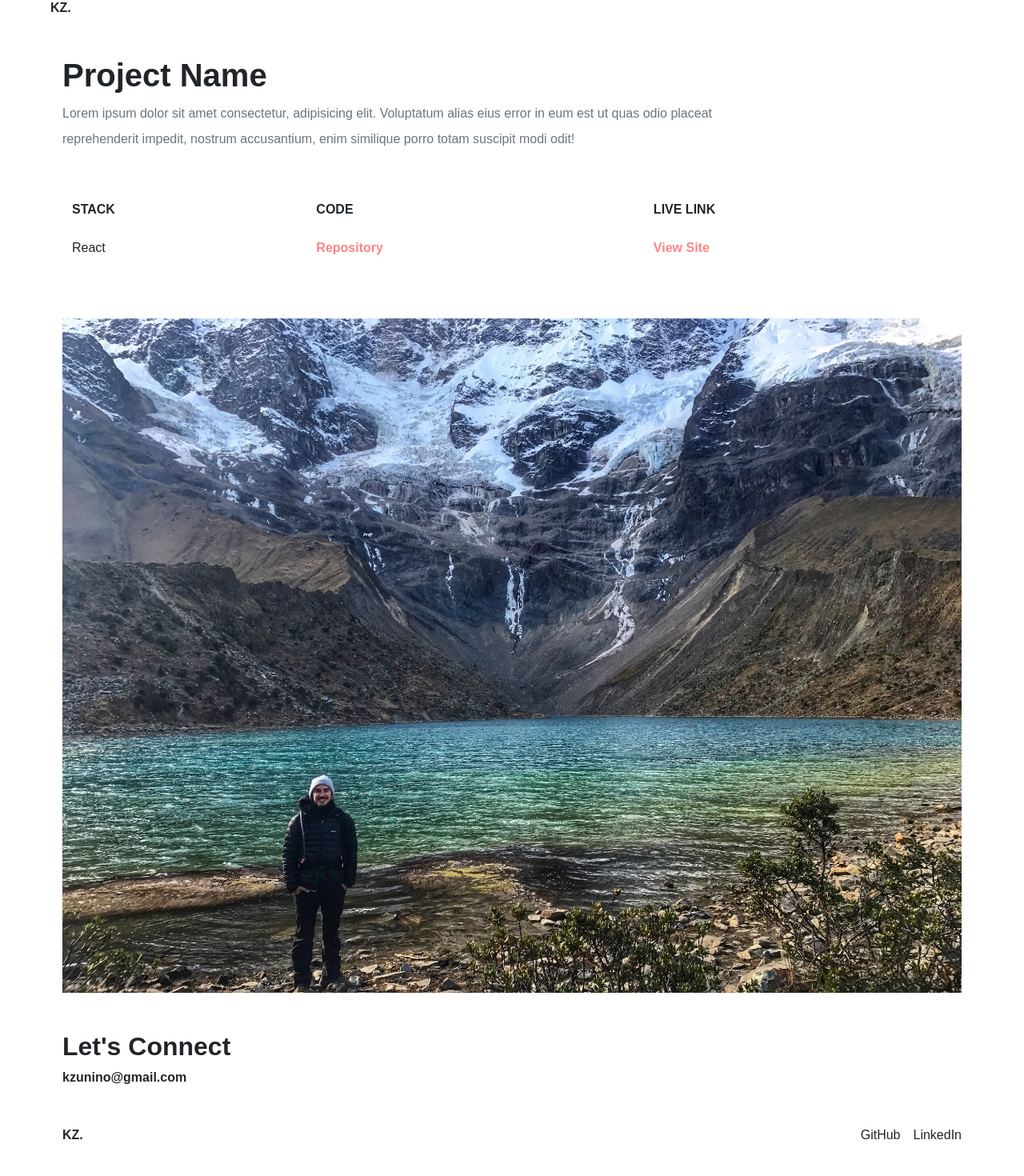
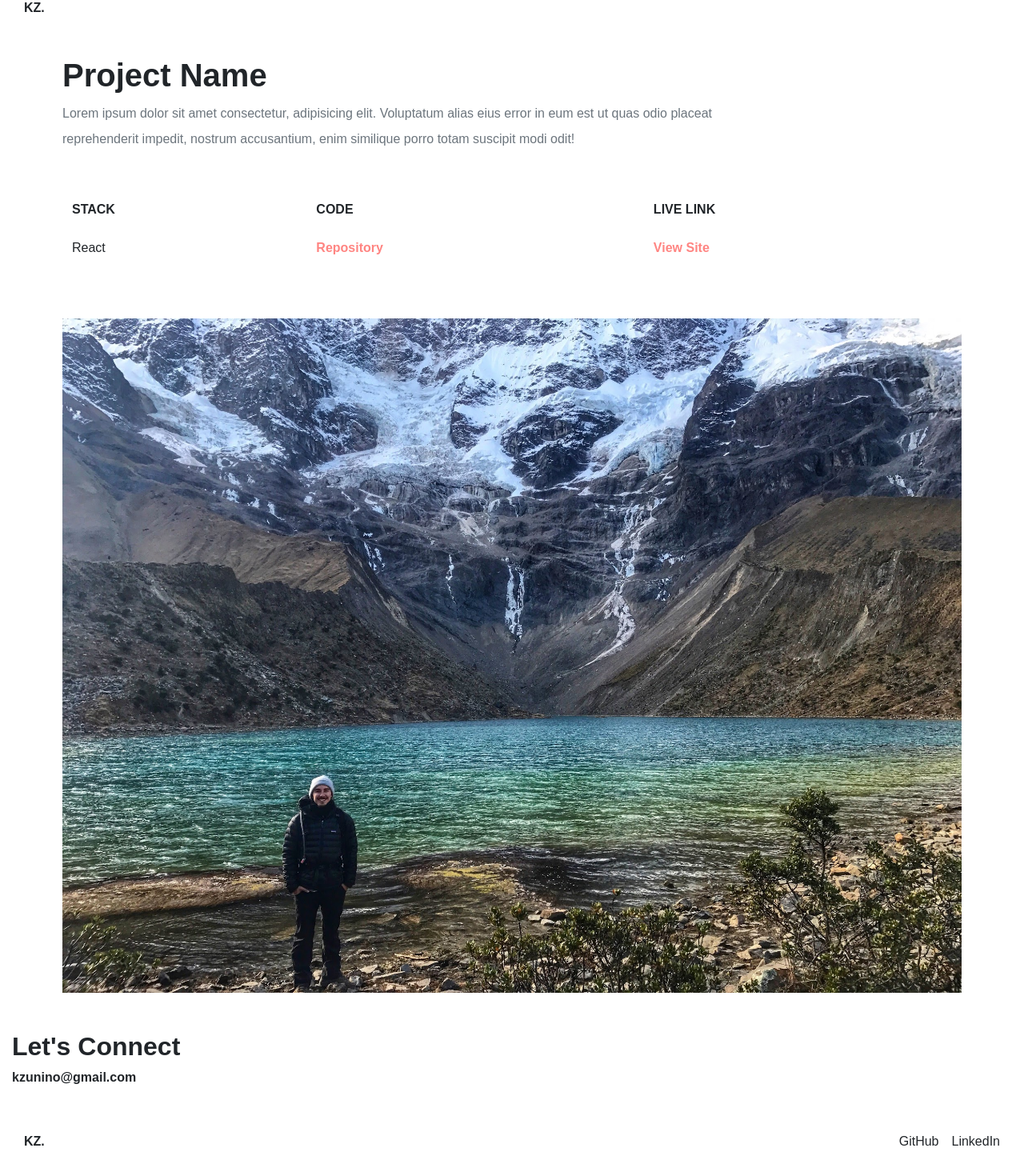
Before and after one commit to kzunino/react-portfolio, a React (Create React App) app: page /project in a window 1280 px wide. Shown: the part 50-1520 px from the top of the page at 80% size. Built offline with nearby package versions, Linux system fonts and the light colour scheme.

Commit message:
fixed margin issues

```diff
--- a/src/components/Contact.js
+++ b/src/components/Contact.js
@@ -2,11 +2,9 @@ import React from 'react';
 
 export default () => {
     return(
-        <div className="container-fluid">
-            <section className="container-fluid mt-5 px-lg-5">
+        <section className="container-fluid mt-5 px-lg-0">
                 <h2 className="font-weight-bold">Let's Connect</h2>
                 <a className="email link-decoration" href="mailto:kzunino@gmail.com"><strong>kzunino@gmail.com</strong></a>
-            </section>
-       </div>
+       </section>
     )
 }
--- a/src/components/Footer.js
+++ b/src/components/Footer.js
@@ -2,14 +2,12 @@ import React from 'react';
 
 export default () => {
     return(
-        <div className="container-fluid">
-            <section className="container-fluid mt-5 mb-5 px-lg-5">
-                <footer className="nav d-flex">
-                    <a href="/" id="home" className="mr-auto"><strong>KZ.</strong></a>
-                    <a className="mr-3 link-decoration" href="/">GitHub</a>
-                    <a className="link-decoration" href="/">LinkedIn</a>
-                </footer>
-            </section>
-        </div>
+        <footer className="container-fluid mt-5 mb-5">
+            <div className="navbar d-flex px-0">
+                <a href="/" id="home" className="mr-auto"><strong>KZ.</strong></a>
+                <a className="mr-3 link-decoration" href="/">GitHub</a>
+                <a className="link-decoration" href="/">LinkedIn</a>
+            </div>
+        </footer>
     )
 }
--- a/src/components/Header.js
+++ b/src/components/Header.js
@@ -2,7 +2,7 @@ import React from 'react';
 
 export default () => {
     return(
-        <header className="container-fluid mt-5 mb-3 px-lg-5">
+        <header className="container-fluid mt-5 mb-3">
         <a href="/" id="home" className="home"><strong>KZ.</strong></a>
         </header>
     )
--- a/src/components/Home.js
+++ b/src/components/Home.js
@@ -8,7 +8,7 @@ import headerPhoto from "./img/kyle_photo.jpg"
 export default class Home extends Component {
   render() {
       return (
-        <div className="container-fluid pt-2 px-lg-5 bg-bracket">
+        <div className="container-fluid pt-2 px-lg-0 bg-bracket">
 
           <nav className="nav row mt-5 ml-sm-2">
             <div className="col-3 align-self-center">
@@ -38,7 +38,7 @@ export default class Home extends Component {
           </nav>
 
           {/* Heading */}
-          <div className="container mt-5 pl-lg-0 ml-sm-1 ml-lg-4">
+          <div className="container mt-5 px-0 ml-sm-1 ml-lg-4">
             <h1 className="heading">Hi, I'm Kyle Zunino.<br />
               Student, Traveler, and <br />
               Full Stack JavaScript <span className="secondary-color">Developer</span>
@@ -46,7 +46,7 @@ export default class Home extends Component {
           </div> {/* /Heading */}
 
           {/* Jumbotron */}
-          <div className="container-fluid mt-5 px-lg-5">
+          <div className="container-fluid mt-5 px-0">
             <img src={headerPhoto} alt="kyle" className="kyle" />
             <p className="col-md-9 pt-4 pl-0 text-secondary">I am a world-traveling hospitality veteran turned
                 Full Stack JavaScript Web Developer located in the San
@@ -58,7 +58,7 @@ export default class Home extends Component {
           </div>
 
         {/* Skills */}
-        <section className="container-fluid mt-5 px-lg-5">
+        <section className="container-fluid mt-5 px-0">
           <h2 className="font-weight-bold mb-3">Skills</h2>
           <ul className="row pl-3">
             <li className="col-6 col-md-2">JavaScript</li>
@@ -77,7 +77,7 @@ export default class Home extends Component {
         </section>
 
         {/* Projects */}
-            <section className="container-fluid mt-5 px-lg-5">
+            <section className="container-fluid mt-5 px-0">
             <h2 className="font-weight-bold">Projects</h2>
             <div className="row justify-content-around">
               <div className="col-lg-6 mt-5">
```
Also changed, not shown: src/App.js (+4 -4 lines).
